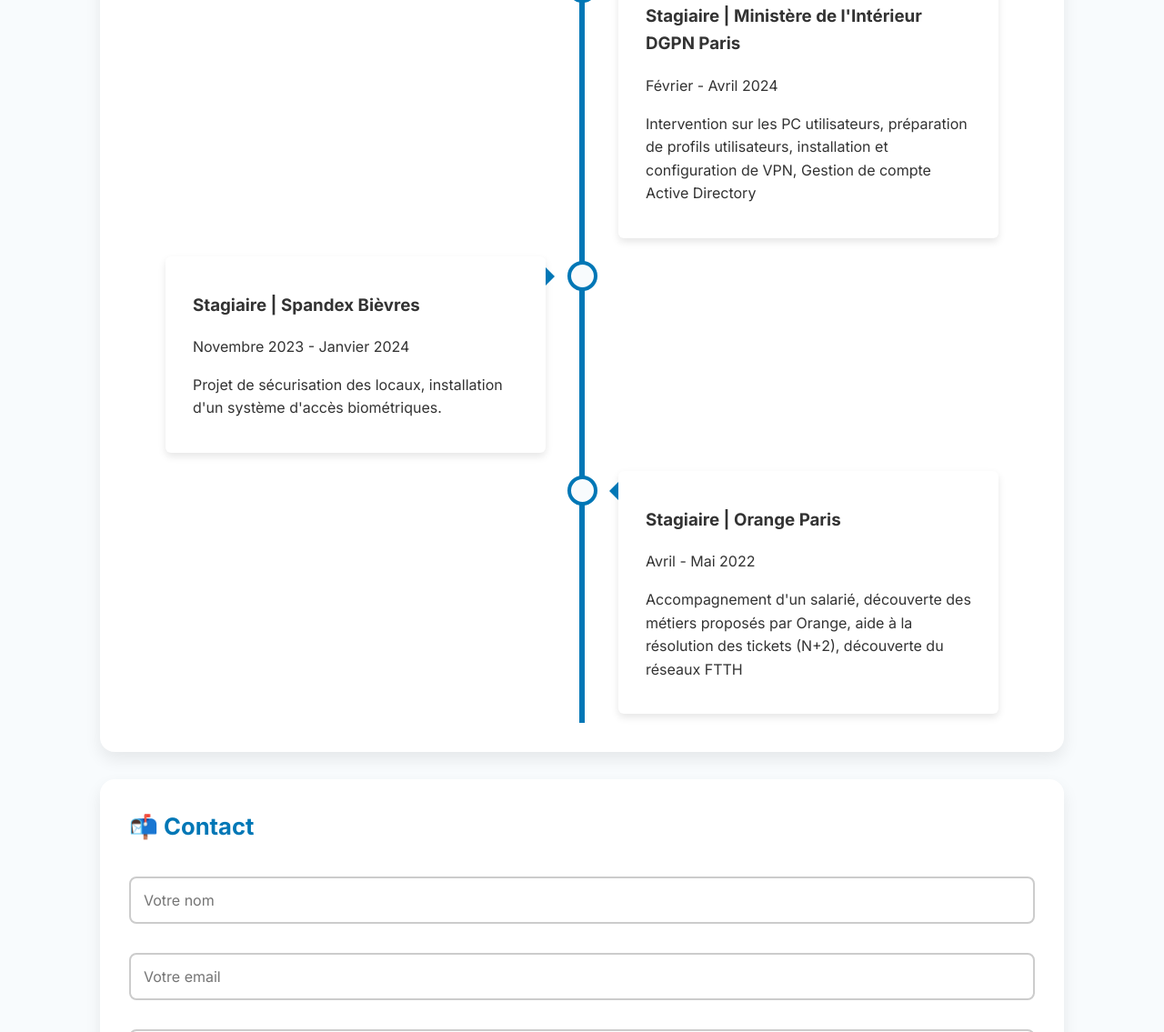
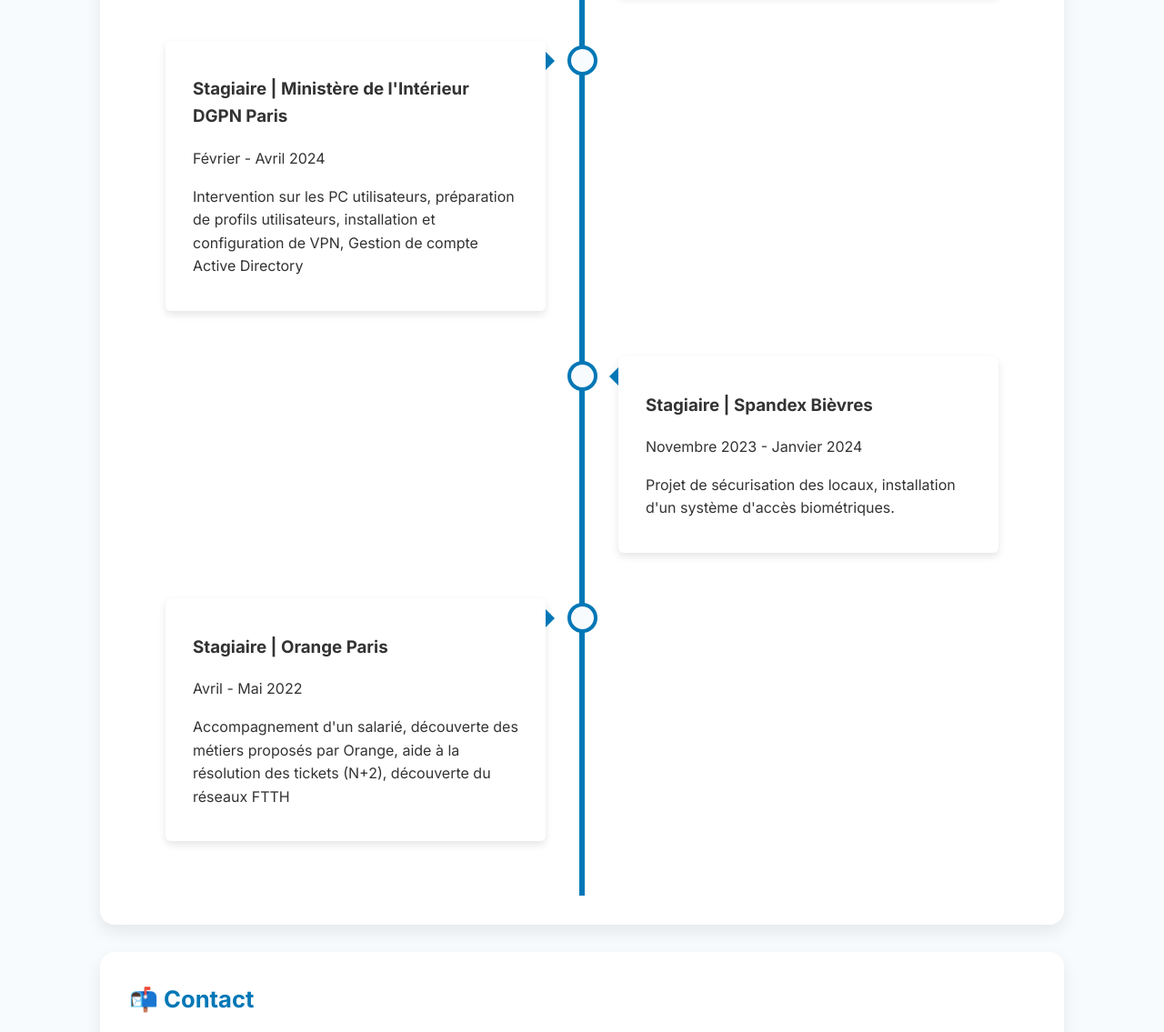
Before and after one commit to Fares6740/portfolio-bts-sio, a plain HTML site: page index.html in a window 1280 px wide. Shown: the part 2459-3594 px from the top of the page at 91% size. Drawn offline with Linux system fonts and the light colour scheme.

Commit message:
Update index.html

```diff
--- a/index.html
+++ b/index.html
@@ -164,6 +164,7 @@
       position: relative;
       max-width: 1200px;
       margin: 0 auto;
+      padding: 20px 0;
     }
 
     .timeline::after {
@@ -182,6 +183,7 @@
       position: relative;
       background-color: inherit;
       width: 50%;
+      margin-bottom: 30px;
     }
 
     .timeline-item::after {
@@ -333,21 +335,21 @@
             <p>Études en Bac PRO SN Option (ARED) = Audiovisuels, Réseau et Équipement Domestiques</p>
           </div>
         </div>
-        <div class="timeline-item right">
+        <div class="timeline-item left">
           <div class="content">
             <h3>Stagiaire | Ministère de l'Intérieur DGPN Paris</h3>
             <p>Février - Avril 2024</p>
             <p>Intervention sur les PC utilisateurs, préparation de profils utilisateurs, installation et configuration de VPN, Gestion de compte Active Directory</p>
           </div>
         </div>
-        <div class="timeline-item left">
+        <div class="timeline-item right">
           <div class="content">
             <h3>Stagiaire | Spandex Bièvres</h3>
             <p>Novembre 2023 - Janvier 2024</p>
             <p>Projet de sécurisation des locaux, installation d'un système d'accès biométriques.</p>
           </div>
         </div>
-        <div class="timeline-item right">
+        <div class="timeline-item left">
           <div class="content">
             <h3>Stagiaire | Orange Paris</h3>
             <p>Avril - Mai 2022</p>
```
